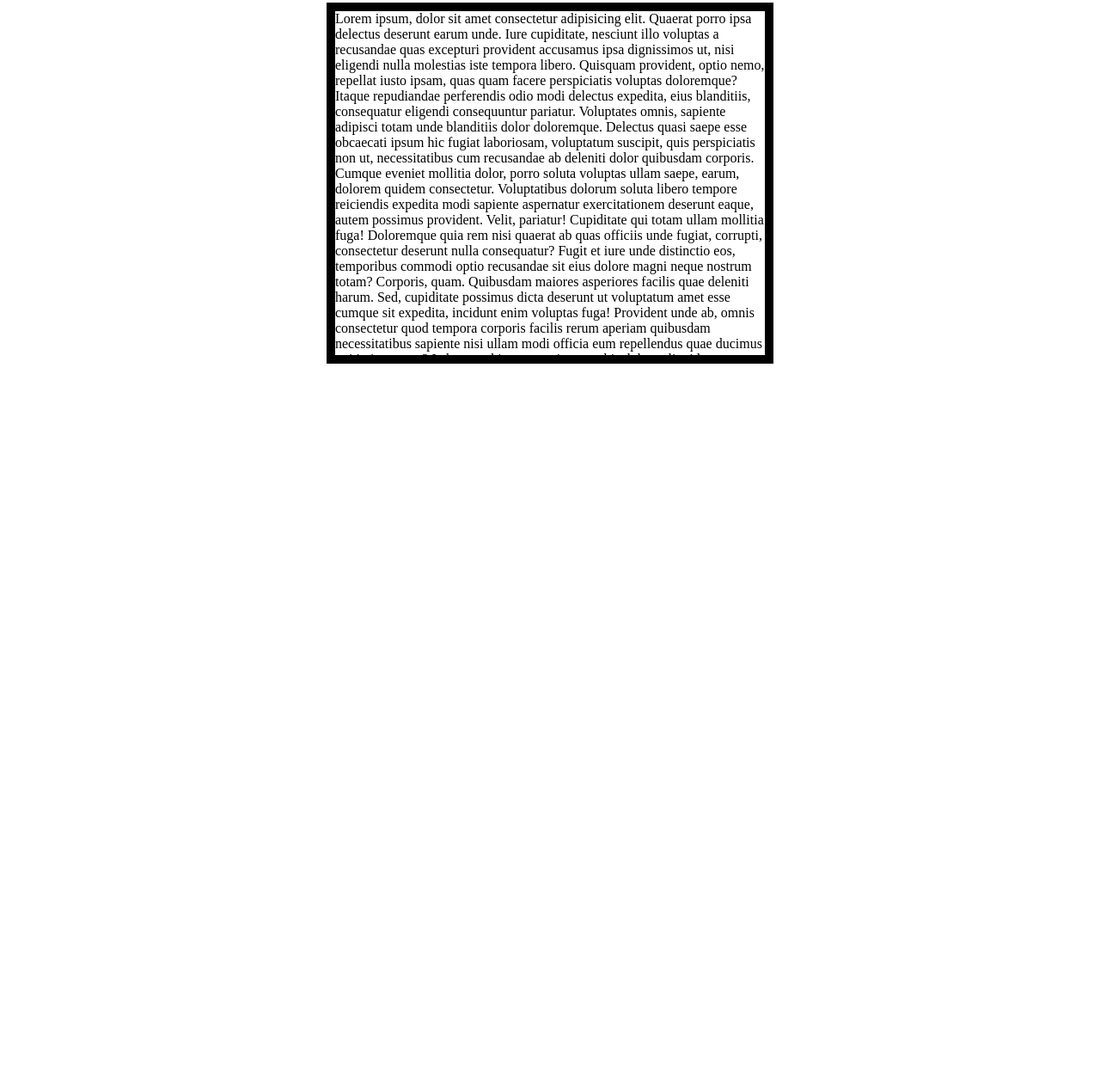
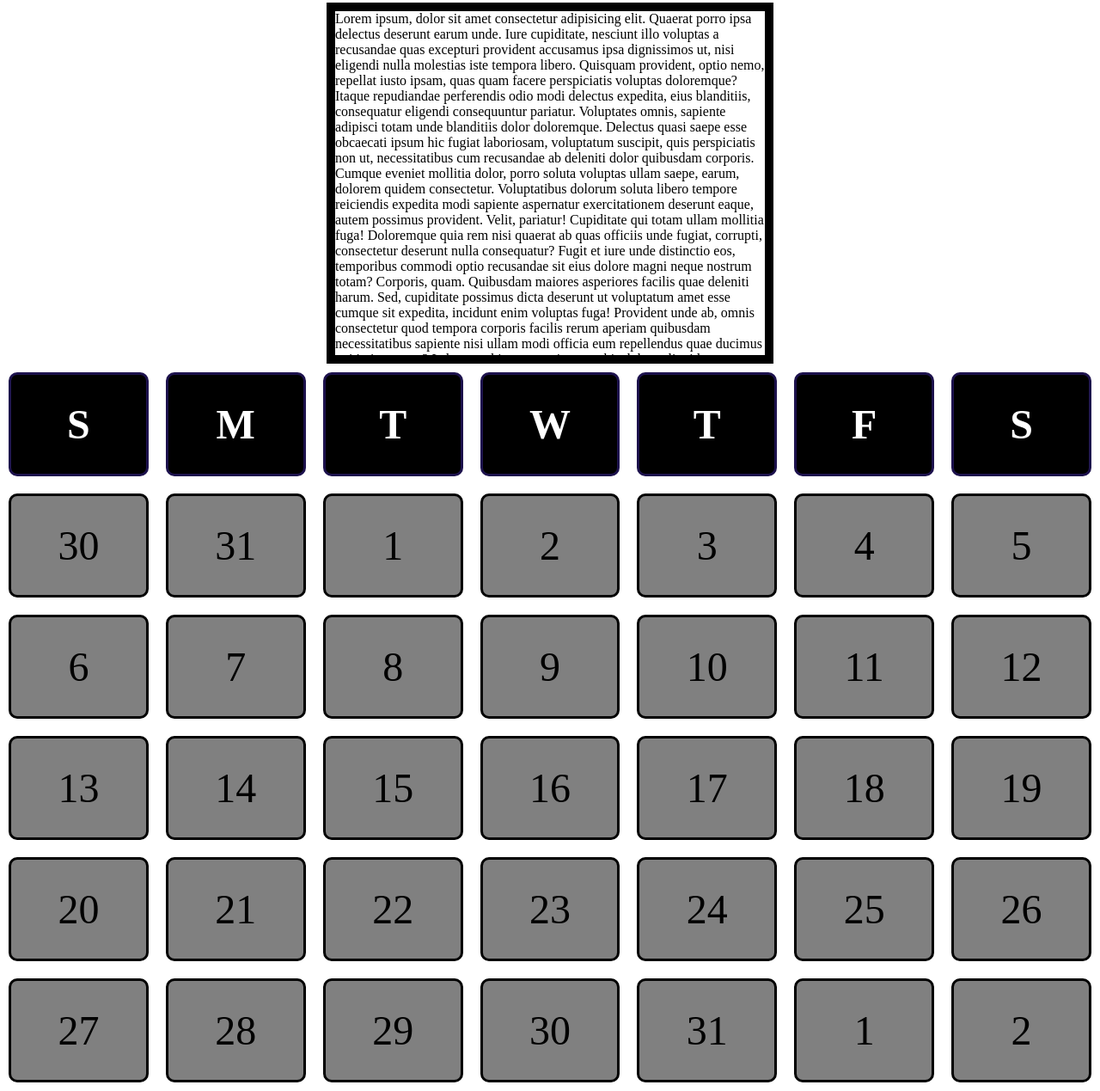
Before and after one commit to mirzawajihali/developers-portfolio, a plain HTML site: page index.html in a window 1280 px wide. Shown: the part 1954-3223 px from the top of the page at 86% size. Before the commit the page ends 2377 px from the top, so only its background shows below. Drawn offline with Linux system fonts and the light colour scheme.

Commit message:
month added

```diff
--- a/index.html
+++ b/index.html
@@ -207,3 +207,53 @@
                 voluptas libero, tenetur modi culpa amet voluptatum quaerat?</p>
         </div>
     </section>
+
+    <section class="calendar">
+
+        <div class="month">S</div>
+        <div class="month">M</div>
+        <div class="month">T</div>
+        <div class="month">W</div>
+        <div class="month">T</div>
+        <div class="month">F</div>
+        <div class="month">S</div>
+        <div class="date">30</div>
+        <div class="date">31</div>
+        <div class="date">1</div>
+        <div class="date">2</div>
+        <div class="date">3</div>
+        <div class="date">4</div>
+        <div class="date">5</div>
+        <div class="date">6</div>
+        <div class="date">7</div>
+        <div class="date">8</div>
+        <div class="date">9</div>
+        <div class="date">10</div>
+        <div class="date">11</div>
+        <div class="date">12</div>
+        <div class="date">13</div>
+        <div class="date">14</div>
+        <div class="date">15</div>
+        <div class="date">16</div>
+        <div class="date">17</div>
+        <div class="date">18</div>
+        <div class="date">19</div>
+        <div class="date">20</div>
+        <div class="date">21</div>
+        <div class="date">22</div>
+        <div class="date">23</div>
+        <div class="date">24</div>
+        <div class="date">25</div>
+        <div class="date">26</div>
+        <div class="date">27</div>
+        <div class="date">28</div>
+        <div class="date">29</div>
+        <div class="date">30</div>
+        <div class="date">31</div>
+        <div class="date">1</div>
+        <div class="date">2</div>
+
+    </section>
+</body>
+
+</html>
--- a/style.css
+++ b/style.css
@@ -145,3 +145,29 @@ padding: 5%;}
               background-color: orange;
             padding: 3px 20px;
             border-radius: 10px;}
+
+.calendar {display: grid;
+          grid-template-columns: repeat(7, 1fr);}
+
+.date {background-color: grey;
+        border: 3px solid black;
+      margin: 10px;
+      padding: 30px;
+      font-size: 3em;
+      display: flex;
+      align-items: center;
+      justify-content: center;
+      border-radius: 10px ;}
+
+.month {background-color: black;
+        color: white;
+      font-weight: 700;
+
+      border: 3px solid rgb(29, 18, 77);
+    margin: 10px;
+    padding: 30px;
+    font-size: 3em;
+    display: flex;
+    align-items: center;
+    justify-content: center;
+    border-radius: 10px ;}
```
